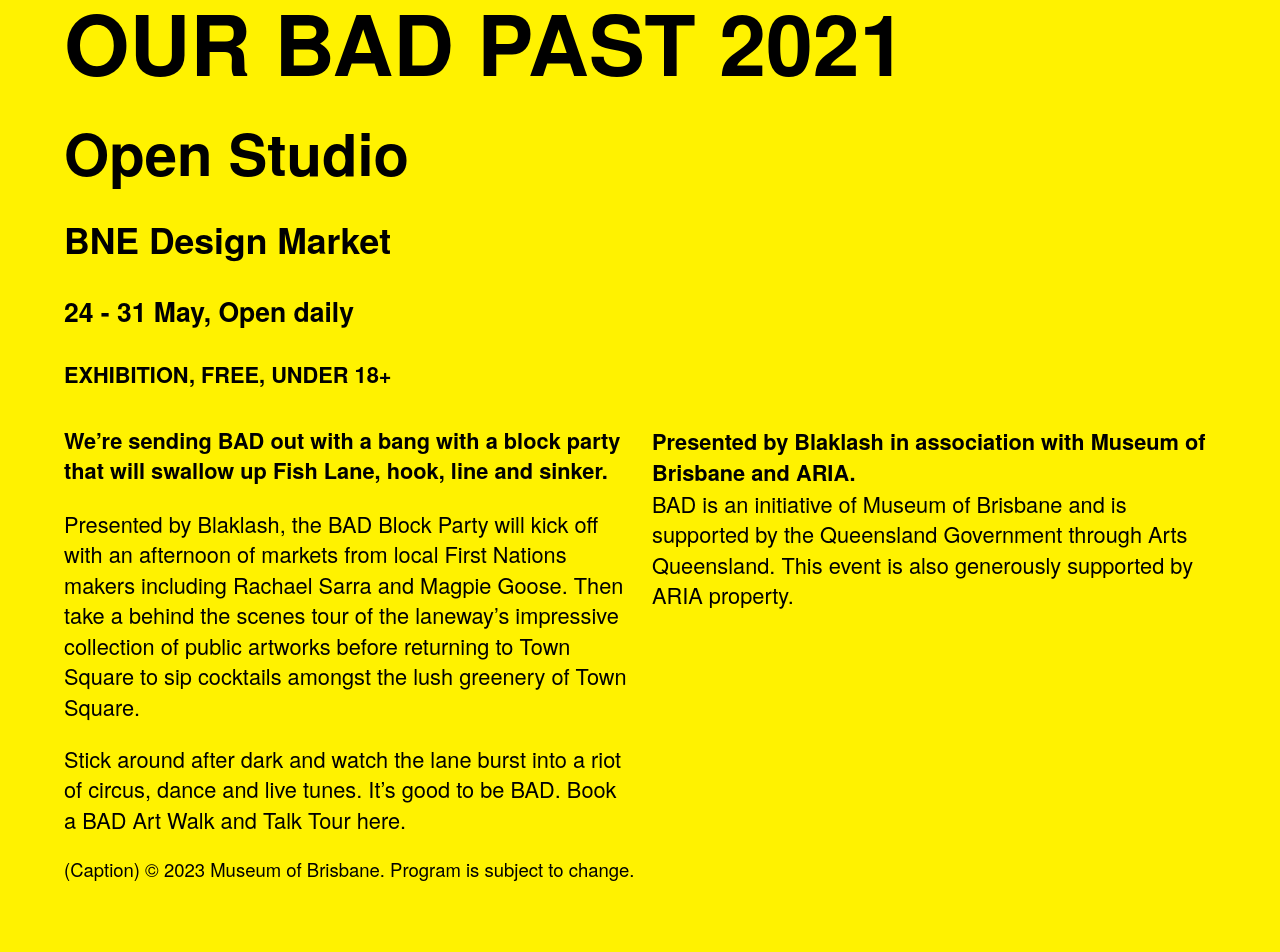
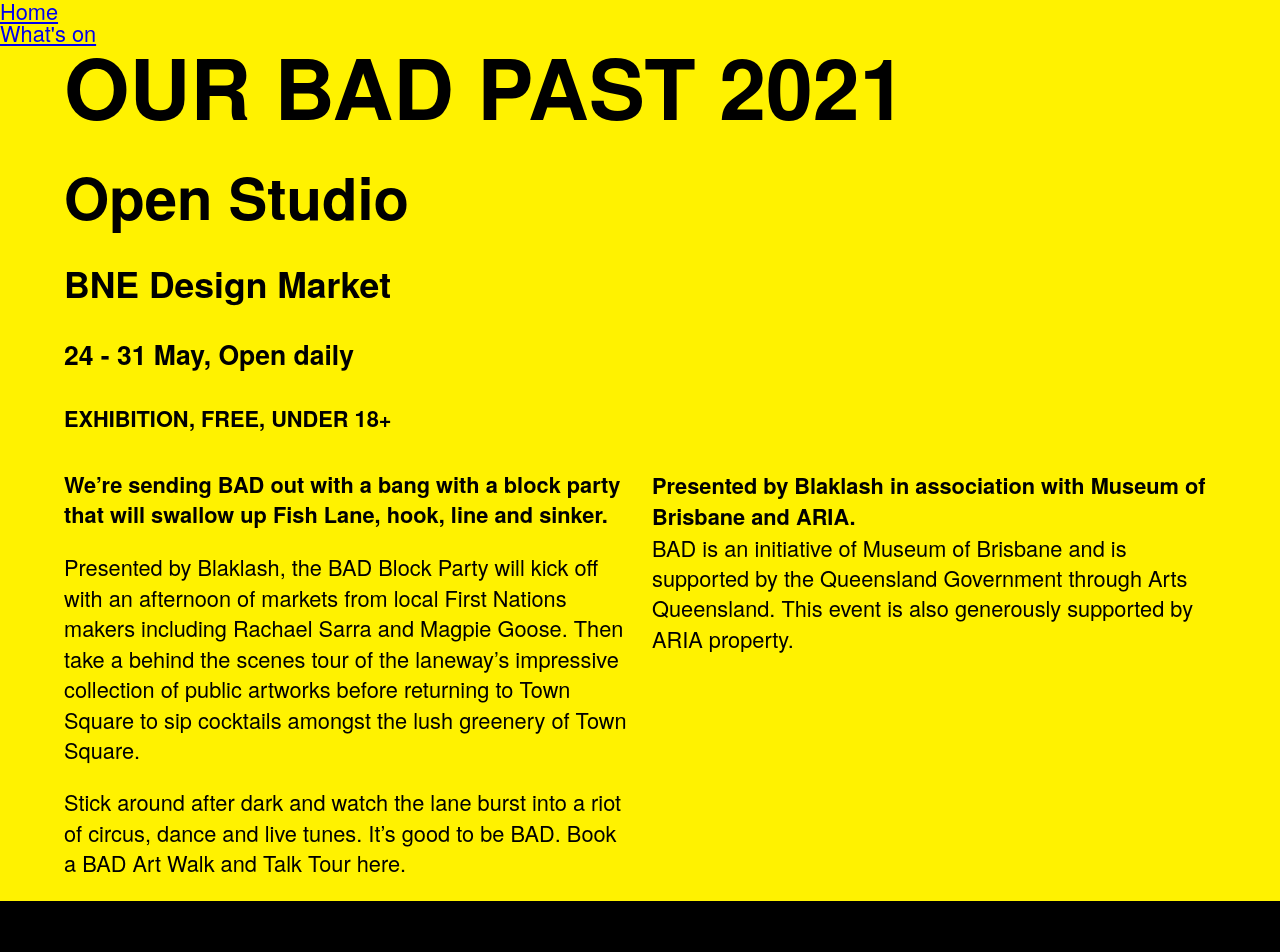
Before and after one commit to shepthomas/bad2023, a React (Create React App) app: page / in a window 1280 px wide. Shown: the top 952 px of the page. Before the commit the page ends 882 px from the top, so only its background shows below. Built offline with nearby package versions, Linux system fonts and the light colour scheme.

Commit message:
Added whats ona nd footer

```diff
--- a/package.json
+++ b/package.json
@@ -6,6 +6,7 @@
     "@testing-library/jest-dom": "^5.14.1",
     "@testing-library/react": "^13.0.0",
     "@testing-library/user-event": "^13.2.1",
+    "framer-motion": "^8.4.2",
     "react": "^18.2.0",
     "react-dom": "^18.2.0",
     "react-router-dom": "^6.6.2",
--- a/src/components/App.js
+++ b/src/components/App.js
@@ -1,5 +1,5 @@
-import { Routes, Route, useLocation } from "react-router-dom";
-import { Home } from "./Routes";
+import { Routes, Route, useLocation, Link } from "react-router-dom";
+import { Home, WhatsOn } from "./Routes";
 
 import Footer from "./Footer";
 import "./App.scss";
@@ -8,8 +8,19 @@
   const location = useLocation();
   return (
     <div className="BAD t-body">
+      <section>
+        <ul>
+          <li>
+            <Link to="/">Home</Link>
+          </li>
+          <li>
+            <Link to="/whats-on">What's on</Link>
+          </li>
+        </ul>
+      </section>
       <Routes location={location} key={location.pathname}>
         <Route path="/" element={<Home />} />
+        <Route path="/whats-on" element={<WhatsOn />} />
       </Routes>
       <Footer />
     </div>
--- a/src/components/Footer/index.js
+++ b/src/components/Footer/index.js
@@ -1,14 +1,16 @@
 import { Container, Grid, Col } from "../Layout";
+import "./style.scss";
 
 export default function Footer() {
+  //  Vars
+
   return (
     <section className="global-footer">
-      <Container>
+      <Container className="content">
         <Grid>
           <Col>
             <span className="copyright t-caption">
-              (Caption) &copy; 2023 Museum of Brisbane. Program is subject to
-              change.
+              &copy; 2023 Museum of Brisbane. Program is subject to change.
             </span>
           </Col>
         </Grid>
--- /dev/null
+++ b/src/components/Footer/style.scss
@@ -0,0 +1,10 @@
+@use "../../lib/color" as c;
+
+.global-footer {
+  background-color: c.$black;
+  color: c.$white;
+  padding: 160px 0 40px;
+
+  .content {
+  }
+}
--- /dev/null
+++ b/src/components/Routes/WhatsOn.js
@@ -0,0 +1,13 @@
+import { Container, Grid, Col } from "../Layout";
+
+export default function WhatsOn() {
+  return (
+    <Container>
+      <Grid>
+        <Col>
+          <h1 className="t-h1 uppercase">What's On</h1>
+        </Col>
+      </Grid>
+    </Container>
+  );
+}
--- a/src/components/Routes/index.js
+++ b/src/components/Routes/index.js
@@ -1 +1,2 @@
 export { default as Home } from "./Home";
+export { default as WhatsOn } from "./WhatsOn";
--- /dev/null
+++ b/src/lib/_color.scss
@@ -0,0 +1,6 @@
+//  Colours
+//  -------------------------------------------
+
+$yellow: rgb(255, 242, 0);
+$black: rgb(0, 0, 0);
+$white: rgb(255, 255, 255);
```
Also changed, not shown: src/data/events.js (added, +40 -0 lines), 1 other file (tests, documents, lock files or other folders).
